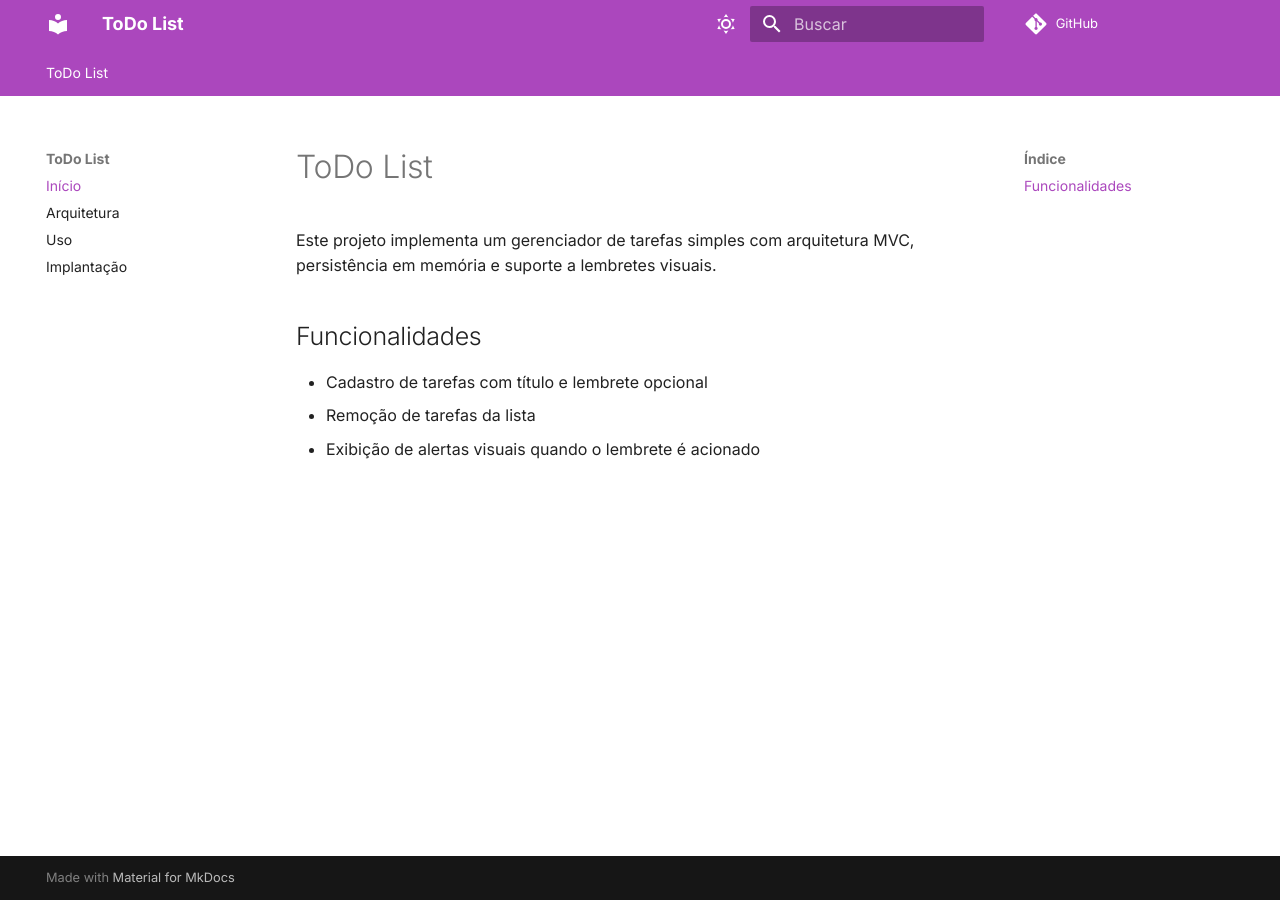
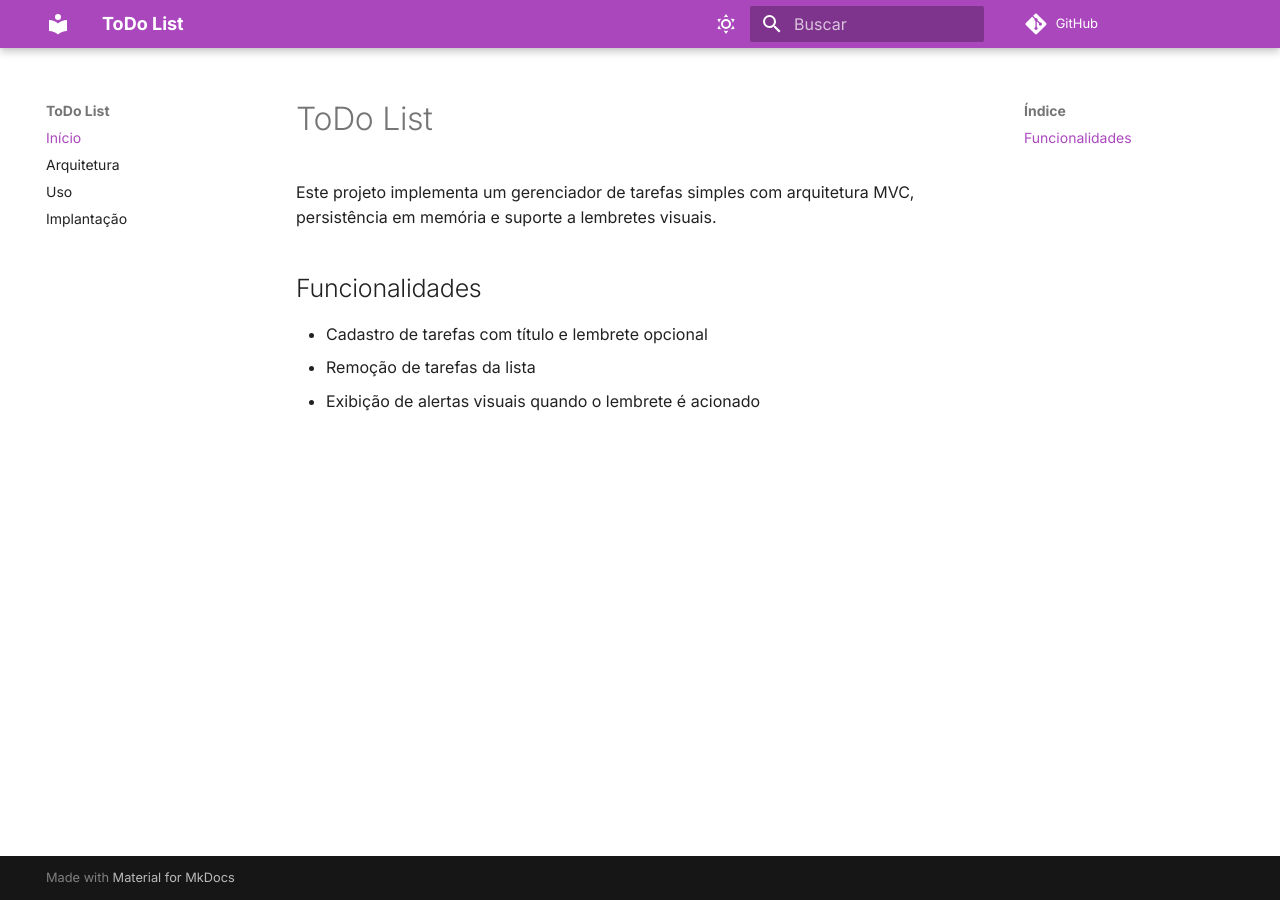
Before and after one commit to alliciarocha/proj-exten, an MkDocs documentation site: the page built from docs/index.md, in a window 1280 px wide. Built offline with MkDocs 1.6.1 and Material for MkDocs 9.7.7, drawn with Linux system fonts in a browser that asks for light colours; comment, search, counter and statistics services are not loaded.

Commit message:
Update mkdocs.yml

```diff
--- a/mkdocs.yml
+++ b/mkdocs.yml
@@ -26,18 +26,16 @@
   features:
     - navigation.instant
     - navigation.tracking
-    - navigation.tabs
     - navigation.top
     - content.code.copy
     - search.suggest
     - search.highlight
 
 nav:
-  - ToDo List:
-      - Início: index.md
-      - Arquitetura: architecture.md
-      - Uso: usage.md
-      - Implantação: deployment.md
+  - Início: index.md
+  - Arquitetura: architecture.md
+  - Uso: usage.md
+  - Implantação: deployment.md
 
 markdown_extensions:
   - pymdownx.highlight:
```
